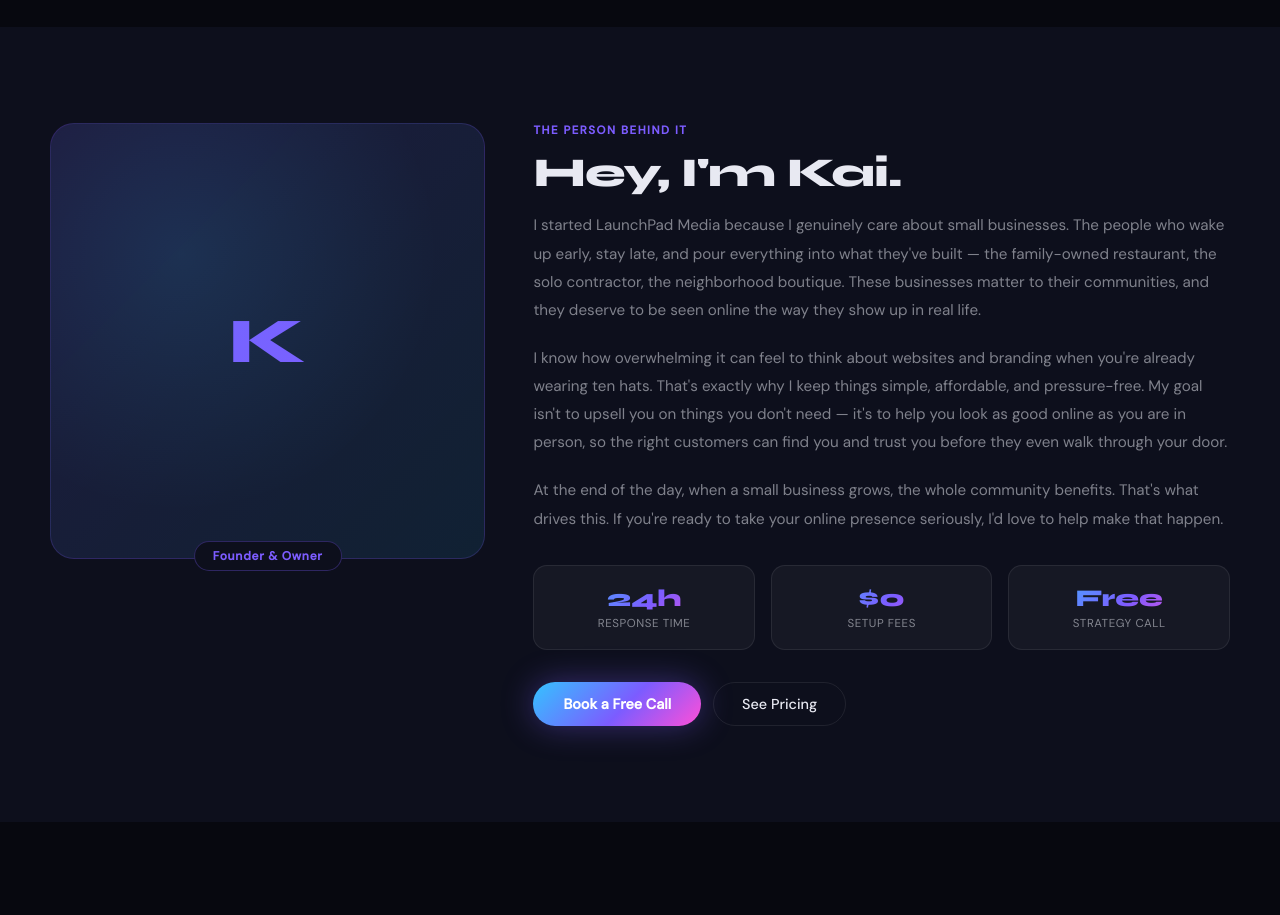
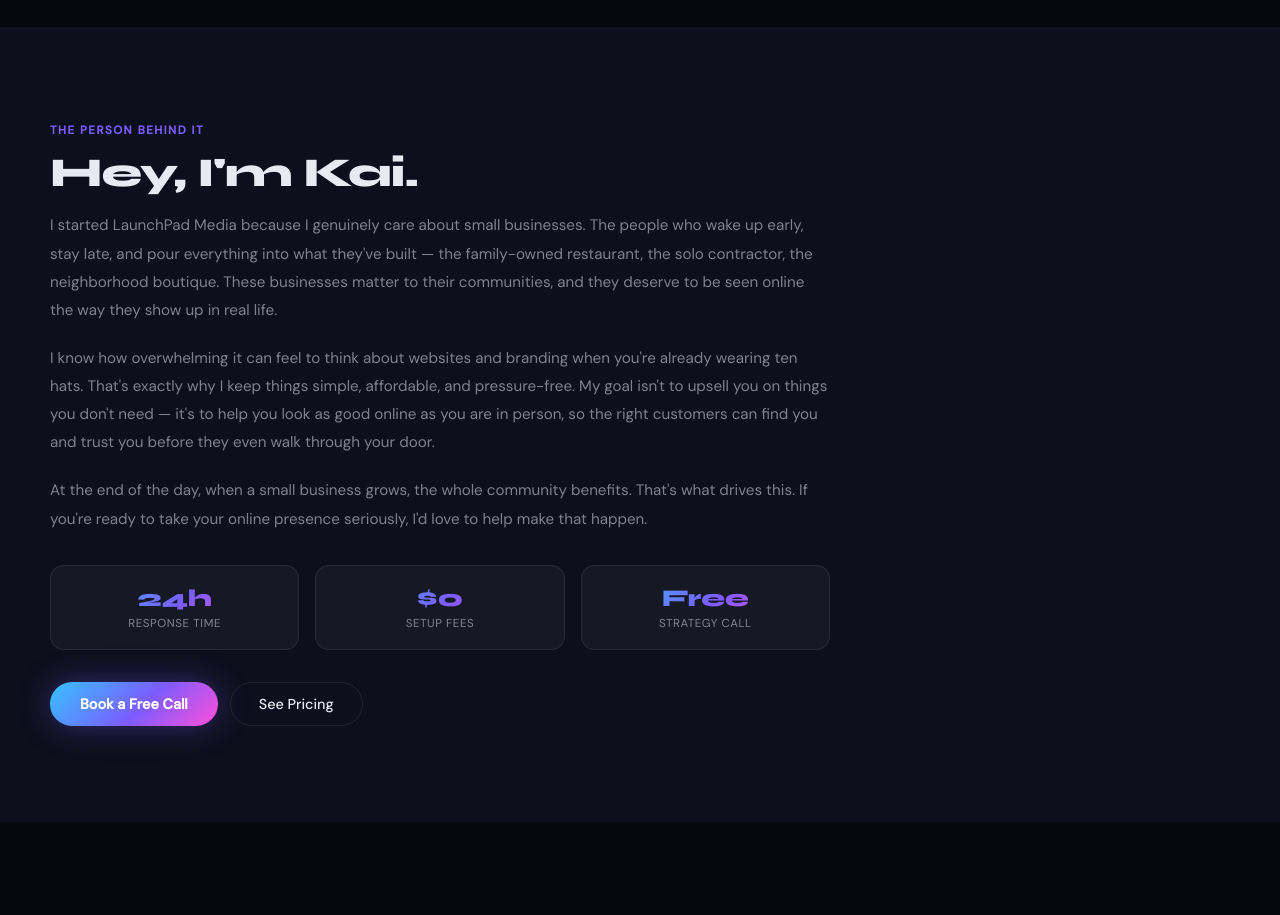
Before and after one commit to kaielrom-tech/LaunchPadMedia, a plain HTML site: page about.html in a window 1280 px wide. Shown: the part 1600-2515 px from the top of the page. Drawn offline with Linux system fonts and the light colour scheme.

Commit message:
Update about.html

```diff
--- a/about.html
+++ b/about.html
@@ -104,11 +104,7 @@
     .value-card h3 { font-size:1.05rem;margin-bottom:10px; }
     .value-card p { font-size:.85rem;color:var(--muted);line-height:1.65; }
 
-    .founder-grid { display:grid;grid-template-columns:1fr 1.6fr;gap:48px;align-items:start; }
-    .founder-avatar-wrap { position:relative; }
-    .founder-avatar { width:100%;aspect-ratio:1;border-radius:24px;background:linear-gradient(135deg,rgba(124,92,255,0.15),rgba(52,195,255,0.1));border:1px solid rgba(124,92,255,0.2);display:flex;align-items:center;justify-content:center;font-family:'Syne',sans-serif;font-size:4rem;font-weight:800;color:var(--violet);position:relative;overflow:hidden; }
-    .founder-avatar::after { content:'';position:absolute;inset:0;background:radial-gradient(circle at 30% 30%,rgba(52,195,255,0.12),transparent 60%); }
-    .founder-tag { position:absolute;bottom:-12px;left:50%;transform:translateX(-50%);background:var(--bg2);border:1px solid rgba(124,92,255,0.3);border-radius:100px;padding:6px 18px;font-size:.75rem;font-weight:700;color:var(--violet);white-space:nowrap;letter-spacing:.06em; }
+    .founder-section { max-width:780px; }
     .founder-bio { font-size:.95rem;color:var(--muted);line-height:1.85;margin-bottom:20px; }
     .founder-stats { display:grid;grid-template-columns:repeat(3,1fr);gap:16px;margin-bottom:32px;margin-top:32px; }
     .fstat { background:rgba(255,255,255,0.04);border:1px solid var(--border);border-radius:14px;padding:18px 16px;text-align:center; }
@@ -151,9 +147,6 @@
       section { padding:72px 24px; }
       .hero { padding:110px 24px 72px; }
       .values-grid,.help-grid,.how-grid { grid-template-columns:1fr 1fr; }
-      .founder-grid { grid-template-columns:1fr; }
-      .founder-avatar { max-width:280px;margin:0 auto 32px; }
-      .founder-avatar-wrap { text-align:center; }
       .mission-block { padding:32px 28px; }
       footer { flex-direction:column;text-align:center; }
       .cta-section { padding:80px 24px; }
@@ -270,17 +263,9 @@
 <!-- FOUNDER -->
 <section class="alt-bg">
   <div class="container">
-    <div class="founder-grid">
-
-      <div class="founder-avatar-wrap reveal">
-        <div class="founder-avatar">K</div>
-        <div class="founder-tag">Founder &amp; Owner</div>
-      </div>
-
-      <div class="reveal reveal-d1">
+    <div class="founder-section reveal">
       <div class="section-kicker">The Person Behind It</div>
       <h2>Hey, I'm Kai.</h2>
-
       <p class="founder-bio">
         I started LaunchPad Media because I genuinely care about small businesses. The people who wake up early, stay late, and pour everything into what they've built — the family-owned restaurant, the solo contractor, the neighborhood boutique. These businesses matter to their communities, and they deserve to be seen online the way they show up in real life.
       </p>
@@ -290,7 +275,6 @@
       <p class="founder-bio">
         At the end of the day, when a small business grows, the whole community benefits. That's what drives this. If you're ready to take your online presence seriously, I'd love to help make that happen.
       </p>
-
       <div class="founder-stats">
         <div class="fstat">
           <div class="fstat-num">24h</div>
@@ -305,13 +289,10 @@
           <div class="fstat-label">Strategy Call</div>
         </div>
       </div>
-
       <div style="display:flex;gap:12px;flex-wrap:wrap;">
         <a class="btn-primary" href="contact.html">Book a Free Call</a>
         <a class="btn-ghost"   href="pricing.html">See Pricing</a>
       </div>
-      </div>
-
     </div>
   </div>
 </section>
```
Lines whose indentation alone changed are shown as unchanged.
